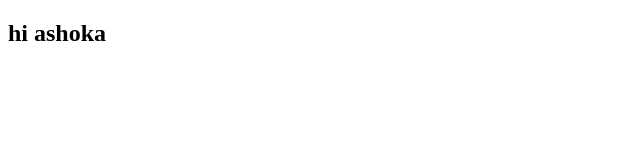
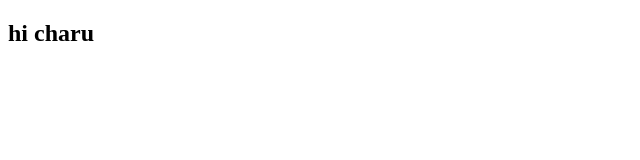
Before and after one commit to AshokaChattu/resume3, a plain HTML site: page index.html in a window 1280 px wide. Shown: the full height of the page, 0-640 px from the left. Drawn offline with Linux system fonts and the light colour scheme.

Commit message:
second commit

```diff
--- a/index.html
+++ b/index.html
@@ -6,6 +6,6 @@
     <title></title>
   </head>
   <body>
-  <h2> hi ashoka </h2>
+  <h2> hi charu</h2>
   </body>
 </html>
```
